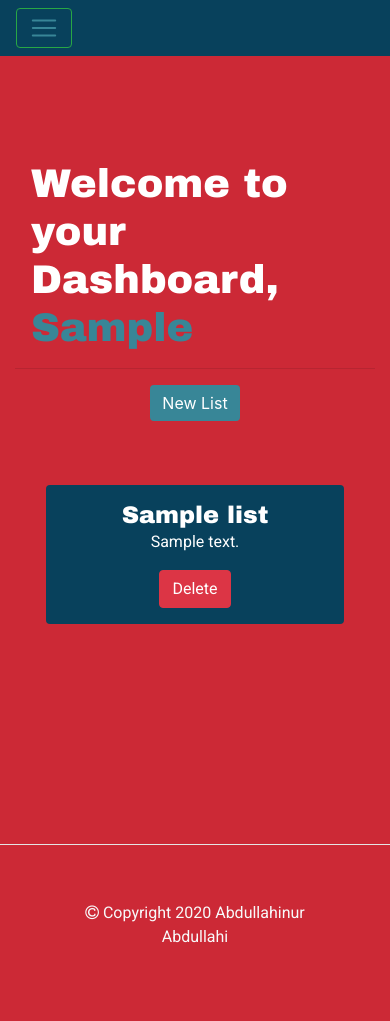
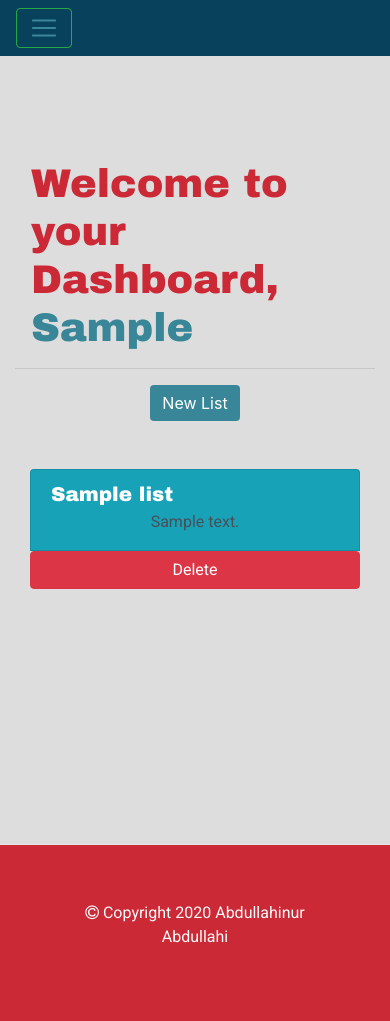
Before and after one commit to SandyAbdullahi/django-todo, a Django app: page /dashboard/ in a window 390 px wide. Run offline with Django 3.2, Linux system fonts and the light colour scheme; a user stored in the database is signed in; tables that the repository leaves empty hold one stand-in row (values such as "Sample post"); parts of the project's set-up code (start-up, migrations or seed data) failed here and were passed over; some libraries are stand-ins or nearby versions.

Commit message:
fix responsive and design issues

```diff
--- a/project/todo/forms.py
+++ b/project/todo/forms.py
@@ -15,7 +15,7 @@ class ListForm(forms.ModelForm):
 
 
 class ItemForm(forms.ModelForm):
-    item_name = forms.CharField(label="Item Name:", max_length=100, required=False)
+    item_name = forms.CharField(label="Item Name", max_length=100, required=False)
     item_description = forms.Textarea()
 
     class Meta:
--- a/static/css/styles.css
+++ b/static/css/styles.css
@@ -260,9 +260,8 @@ base colors:
 
 
 /* Dashboard */
-
 .dashboard {
-    background-color: #CC2936;
+    background-color: #ddd;
 }
 .dashboard small {
     color: #CC2936;
@@ -280,7 +279,7 @@ base colors:
 }
 
 .dashboard .content h1 {
-    color: #ffffff;
+    color: #CC2936;;
 }
 .dashboard .content h1 .user {
     color: #388697;
@@ -306,7 +305,7 @@ base colors:
 /* List view */
 
 .list-view {
-    background-color: #CC2936;
+    background-color: #ddd;
     min-height: 100vh;
 }
 
@@ -347,18 +346,13 @@ base colors:
 
 /* Items */
 
-.item {
-    background-color: #CC2936;
-}
-
 .item h1 {
     color: #08415C;
 }
 
-.item .content {
-    padding: 0rem 0rem 5rem 0rem;
+.list-group-item {
+    background-color: transparent;
 }
-
 .item .content .form {
     background-color: #08415C !important;
     border-radius: 8px;
--- a/templates/includes/navbar.html
+++ b/templates/includes/navbar.html
@@ -36,7 +36,7 @@
 
 
           <div class="dropdown-divider"></div>
-          <a class="dropdown-item" href="#">Testing</a>
+          <a class="dropdown-item" href="https://abdullahinur.online/">ABDULLAHINUR</a>
 
 
 
--- a/templates/pages/dashboard.html
+++ b/templates/pages/dashboard.html
@@ -19,14 +19,15 @@
                     <div class="col-12 col-md-5">
 
                         <div class="container text-center mb-5">
-                            <button class="btn btn-primary text-center" type="button" data-toggle="collapse" data-target="#collapseExample" aria-expanded="false" aria-controls="collapseExample">
+                            <button class="btn btn-primary text-center" type="button" data-toggle="collapse"
+                                data-target="#collapseExample" aria-expanded="false" aria-controls="collapseExample">
                                 New List
                             </button>
                             </p>
                             <div class="collapse" id="collapseExample">
                                 <div class="card card-body border-0">
                                     <div class="row justify-content-center">
-                                    <form method="POST" class="text-center" >
+                                        <form method="POST" class="text-center">
                                             <small>You can add new Lists here.</small>
                                             {% csrf_token %}
                                             {{ form|crispy }}
@@ -45,19 +46,17 @@
 
 
                         {% for list in user.list_set.all %}
-                        <a href="update_list/{{list.id}}">
 
-                        <div class="list-name p-3 rounded m-3">
-
-
-                                    <h4 class="text-white">{{ list.list_name }}</h4>
-                                    <p class="text-white">{{ list.list_description }}</p>
-                                    <a class="btn btn-danger" href="delete_list/{{ list.id }}/" role="button">Delete</a>
-
-
+                        <div class="list-group">
+                            <a href="update_list/{{list.id}}" class="list-group-item list-group-item-action bg-info">
+                              <div class="text-white d-flex w-100 justify-content-between">
+                                <h5 class="mb-1">{{ list.list_name }}</h5>
 
                               </div>
+                              <p class="mb-1">{{ list.list_description }}</p>
+                              <a class="btn btn-danger" href="delete_list/{{ list.id }}/" role="button">Delete</a>
                             </a>
+                          </div>
                         {% endfor %}
 
                     </div>
```
Also changed, not shown: templates/pages/list_view.html (+9 -39 lines). Lines whose indentation alone changed are shown as unchanged.
